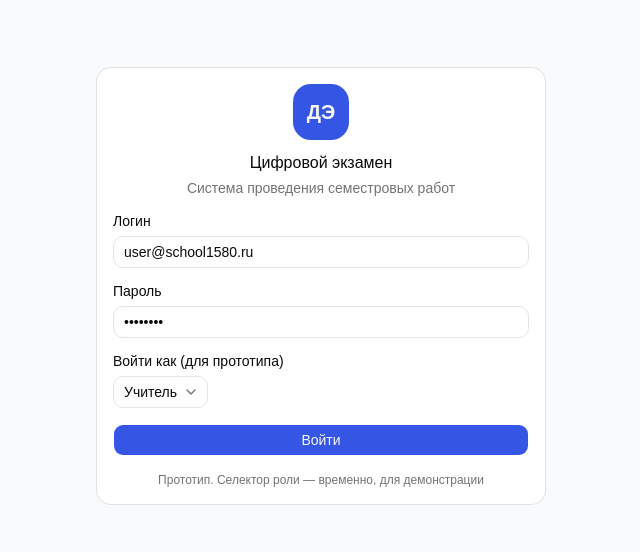
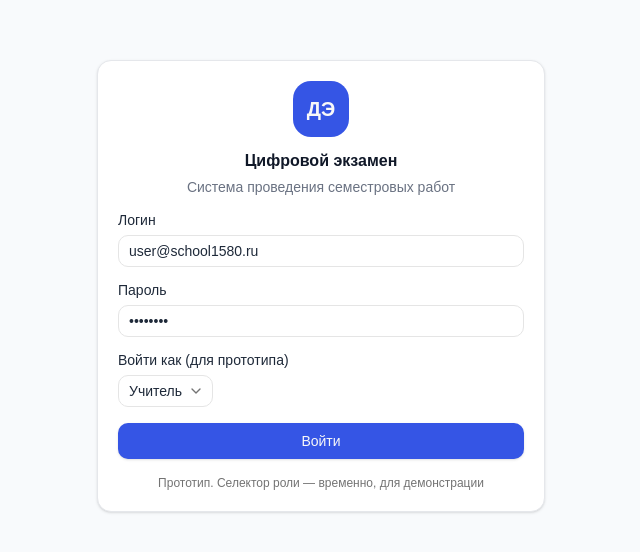
Before and after one commit to DavidZhivaev/digital-examen-frontend, a React (Vite) app: page /login in a window 1280 px wide. Shown: the part 114-666 px from the top of the page, without its empty margins (319-959 px from the left). Built offline with nearby package versions, Linux system fonts and the light colour scheme.

Commit message:
fix: сделал кнопки более красивыми

```diff
--- a/package.json
+++ b/package.json
@@ -4,7 +4,7 @@
   "version": "0.0.0",
   "type": "module",
   "scripts": {
-    "dev": "vite",
+    "dev": "vite --host 127.0.0.1",
     "build": "tsc -b && vite build",
     "lint": "eslint .",
     "preview": "vite preview"
--- a/src/components/ui/button.tsx
+++ b/src/components/ui/button.tsx
@@ -1,39 +1,60 @@
 import * as React from "react"
 import { cva, type VariantProps } from "class-variance-authority"
 import { Slot } from "radix-ui"
-
 import { cn } from "@/lib/utils"
 
 const buttonVariants = cva(
-  "group/button inline-flex shrink-0 items-center justify-center rounded-lg border border-transparent bg-clip-padding text-sm font-medium whitespace-nowrap transition-all outline-none select-none focus-visible:border-ring focus-visible:ring-3 focus-visible:ring-ring/50 active:not-aria-[haspopup]:translate-y-px disabled:pointer-events-none disabled:opacity-50 aria-invalid:border-destructive aria-invalid:ring-3 aria-invalid:ring-destructive/20 dark:aria-invalid:border-destructive/50 dark:aria-invalid:ring-destructive/40 [&_svg]:pointer-events-none [&_svg]:shrink-0 [&_svg:not([class*='size-'])]:size-4",
+  [
+    "inline-flex items-center justify-center gap-2",
+    "whitespace-nowrap shrink-0 select-none",
+    "rounded-lg text-sm font-medium",
+    "transition-all duration-200",
+    "outline-none",
+
+    // disabled
+    "disabled:pointer-events-none disabled:opacity-50",
+
+    // focus (как в норм UI libs)
+    "focus-visible:ring-2 focus-visible:ring-ring focus-visible:ring-offset-2",
+
+    // press effect
+    "active:scale-[0.98]",
+
+    // icons
+    "[&_svg]:pointer-events-none [&_svg]:shrink-0",
+    "[&_svg:not([class*='size-'])]:size-4",
+  ].join(" "),
   {
     variants: {
       variant: {
-        default: "bg-primary text-primary-foreground hover:bg-primary/80",
+        default:
+          "bg-primary text-primary-foreground shadow-sm hover:bg-primary/90 active:bg-primary/95",
+
         outline:
-          "border-border bg-background hover:bg-muted hover:text-foreground aria-expanded:bg-muted aria-expanded:text-foreground dark:border-input dark:bg-input/30 dark:hover:bg-input/50",
+          "border border-input bg-background hover:bg-accent hover:text-accent-foreground shadow-sm",
+
         secondary:
-          "bg-secondary text-secondary-foreground hover:bg-[color-mix(in_oklch,var(--secondary),var(--foreground)_5%)] aria-expanded:bg-secondary aria-expanded:text-secondary-foreground",
+          "bg-secondary text-secondary-foreground hover:bg-secondary/80",
+
         ghost:
-          "hover:bg-muted hover:text-foreground aria-expanded:bg-muted aria-expanded:text-foreground dark:hover:bg-muted/50",
+          "hover:bg-accent hover:text-accent-foreground",
+
         destructive:
-          "bg-destructive/10 text-destructive hover:bg-destructive/20 focus-visible:border-destructive/40 focus-visible:ring-destructive/20 dark:bg-destructive/20 dark:hover:bg-destructive/30 dark:focus-visible:ring-destructive/40",
-        link: "text-primary underline-offset-4 hover:underline",
+          "bg-destructive text-destructive-foreground hover:bg-destructive/90",
+
+        link:
+          "text-primary underline-offset-4 hover:underline",
       },
+
       size: {
-        default:
-          "h-8 gap-1.5 px-2.5 has-data-[icon=inline-end]:pr-2 has-data-[icon=inline-start]:pl-2",
-        xs: "h-6 gap-1 rounded-[min(var(--radius-md),10px)] px-2 text-xs in-data-[slot=button-group]:rounded-lg has-data-[icon=inline-end]:pr-1.5 has-data-[icon=inline-start]:pl-1.5 [&_svg:not([class*='size-'])]:size-3",
-        sm: "h-7 gap-1 rounded-[min(var(--radius-md),12px)] px-2.5 text-[0.8rem] in-data-[slot=button-group]:rounded-lg has-data-[icon=inline-end]:pr-1.5 has-data-[icon=inline-start]:pl-1.5 [&_svg:not([class*='size-'])]:size-3.5",
-        lg: "h-9 gap-1.5 px-2.5 has-data-[icon=inline-end]:pr-2 has-data-[icon=inline-start]:pl-2",
-        icon: "size-8",
-        "icon-xs":
-          "size-6 rounded-[min(var(--radius-md),10px)] in-data-[slot=button-group]:rounded-lg [&_svg:not([class*='size-'])]:size-3",
-        "icon-sm":
-          "size-7 rounded-[min(var(--radius-md),12px)] in-data-[slot=button-group]:rounded-lg",
-        "icon-lg": "size-9",
+        sm: "h-8 px-3 text-xs rounded-md",
+        default: "h-9  px-4",
+        lg: "h-11 px-6 text-base",
+
+        icon: "h-9 w-9 rounded-md",
       },
     },
+
     defaultVariants: {
       variant: "default",
       size: "default",
@@ -41,26 +62,43 @@ const buttonVariants = cva(
   }
 )
 
+type ButtonProps = React.ButtonHTMLAttributes<HTMLButtonElement> &
+  VariantProps<typeof buttonVariants> & {
+    asChild?: boolean
+    loading?: boolean
+  }
+
 function Button({
   className,
-  variant = "default",
-  size = "default",
+  variant,
+  size,
   asChild = false,
+  loading = false,
+  disabled,
+  children,
   ...props
-}: React.ComponentProps<"button"> &
-  VariantProps<typeof buttonVariants> & {
-    asChild?: boolean
-  }) {
+}: ButtonProps) {
   const Comp = asChild ? Slot.Root : "button"
+
+  const isDisabled = disabled || loading
 
   return (
     <Comp
       data-slot="button"
-      data-variant={variant}
-      data-size={size}
-      className={cn(buttonVariants({ variant, size, className }))}
+      data-loading={loading ? "true" : "false"}
+      className={cn(buttonVariants({ variant, size }), className)}
+      disabled={isDisabled}
       {...props}
-    />
+    >
+      {loading ? (
+        <span className="flex items-center gap-2">
+          <span className="size-4 animate-spin rounded-full border-2 border-current border-t-transparent" />
+          {children}
+        </span>
+      ) : (
+        children
+      )}
+    </Comp>
   )
 }
 
--- a/src/components/ui/card.tsx
+++ b/src/components/ui/card.tsx
@@ -1,18 +1,28 @@
 import * as React from "react"
+import { cn } from "@/lib/utils"
 
-import { cn } from "@/lib/utils"
+/* CARD ROOT */
 
 function Card({
   className,
   size = "default",
   ...props
-}: React.ComponentProps<"div"> & { size?: "default" | "sm" }) {
+}: React.ComponentProps<"div"> & {
+  size?: "default" | "sm"
+}) {
   return (
     <div
       data-slot="card"
       data-size={size}
       className={cn(
-        "group/card flex flex-col gap-(--card-spacing) overflow-hidden rounded-xl bg-card py-(--card-spacing) text-sm text-card-foreground ring-1 ring-foreground/10 [--card-spacing:--spacing(4)] has-data-[slot=card-footer]:pb-0 has-[>img:first-child]:pt-0 data-[size=sm]:[--card-spacing:--spacing(3)] data-[size=sm]:has-data-[slot=card-footer]:pb-0 *:[img:first-child]:rounded-t-xl *:[img:last-child]:rounded-b-xl",
+        "flex flex-col overflow-hidden rounded-xl",
+        "bg-white border border-gray-200",
+        "text-gray-900",
+        "shadow-sm",
+
+        // spacing system
+        size === "default" ? "gap-4" : "gap-3",
+
         className
       )}
       {...props}
@@ -20,12 +30,18 @@ function Card({
   )
 }
 
-function CardHeader({ className, ...props }: React.ComponentProps<"div">) {
+/* HEADER */
+
+function CardHeader({
+  className,
+  ...props
+}: React.ComponentProps<"div">) {
   return (
     <div
       data-slot="card-header"
       className={cn(
-        "group/card-header @container/card-header grid auto-rows-min items-start gap-1 rounded-t-xl px-(--card-spacing) has-data-[slot=card-action]:grid-cols-[1fr_auto] has-data-[slot=card-description]:grid-rows-[auto_auto] [.border-b]:pb-(--card-spacing)",
+        "flex flex-col gap-1",
+        "px-5 pt-5",
         className
       )}
       {...props}
@@ -33,12 +49,18 @@ function CardHeader({ className, ...props }: React.ComponentProps<"div">) {
   )
 }
 
-function CardTitle({ className, ...props }: React.ComponentProps<"div">) {
+/* TITLE */
+
+function CardTitle({
+  className,
+  ...props
+}: React.ComponentProps<"div">) {
   return (
     <div
       data-slot="card-title"
       className={cn(
-        "font-heading text-base leading-snug font-medium group-data-[size=sm]/card:text-sm",
+        "text-[16px] font-semibold leading-6",
+        "text-gray-900",
         className
       )}
       {...props}
@@ -46,22 +68,17 @@ function CardTitle({ className, ...props }: React.ComponentProps<"div">) {
   )
 }
 
-function CardDescription({ className, ...props }: React.ComponentProps<"div">) {
+/* DESCRIPTION */
+
+function CardDescription({
+  className,
+  ...props
+}: React.ComponentProps<"div">) {
   return (
     <div
       data-slot="card-description"
-      className={cn("text-sm text-muted-foreground", className)}
-      {...props}
-    />
-  )
-}
-
-function CardAction({ className, ...props }: React.ComponentProps<"div">) {
-  return (
-    <div
-      data-slot="card-action"
       className={cn(
-        "col-start-2 row-span-2 row-start-1 self-start justify-self-end",
+        "text-[14px] leading-5 text-gray-500",
         className
       )}
       {...props}
@@ -69,22 +86,57 @@ function CardAction({ className, ...props }: React.ComponentProps<"div">) {
   )
 }
 
-function CardContent({ className, ...props }: React.ComponentProps<"div">) {
+/* ACTION */
+
+function CardAction({
+  className,
+  ...props
+}: React.ComponentProps<"div">) {
   return (
     <div
-      data-slot="card-content"
-      className={cn("px-(--card-spacing)", className)}
+      data-slot="card-action"
+      className={cn(
+        "flex items-center justify-end",
+        className
+      )}
       {...props}
     />
   )
 }
 
-function CardFooter({ className, ...props }: React.ComponentProps<"div">) {
+/* CONTENT */
+
+function CardContent({
+  className,
+  ...props
+}: React.ComponentProps<"div">) {
+  return (
+    <div
+      data-slot="card-content"
+      className={cn(
+        "px-5 pb-5",
+        "text-[15px] leading-6 text-gray-800",
+        className
+      )}
+      {...props}
+    />
+  )
+}
+
+/* FOOTER */
+
+function CardFooter({
+  className,
+  ...props
+}: React.ComponentProps<"div">) {
   return (
     <div
       data-slot="card-footer"
       className={cn(
-        "flex items-center rounded-b-xl border-t bg-muted/50 p-(--card-spacing)",
+        "flex items-center justify-between",
+        "px-5 py-4",
+        "border-t border-gray-100",
+        "bg-gray-50/60",
         className
       )}
       {...props}
--- a/src/components/ui/dropdown-menu.tsx
+++ b/src/components/ui/dropdown-menu.tsx
@@ -2,27 +2,35 @@
 
 import * as React from "react"
 import { DropdownMenu as DropdownMenuPrimitive } from "radix-ui"
-
 import { cn } from "@/lib/utils"
 import { CheckIcon, ChevronRightIcon } from "lucide-react"
 
-function DropdownMenu({
-  ...props
-}: React.ComponentProps<typeof DropdownMenuPrimitive.Root>) {
+/* ROOT */
+
+function DropdownMenu(
+  props: React.ComponentProps<typeof DropdownMenuPrimitive.Root>
+) {
   return <DropdownMenuPrimitive.Root data-slot="dropdown-menu" {...props} />
 }
 
-function DropdownMenuPortal({
-  ...props
-}: React.ComponentProps<typeof DropdownMenuPrimitive.Portal>) {
+/* PORTAL */
+
+function DropdownMenuPortal(
+  props: React.ComponentProps<typeof DropdownMenuPrimitive.Portal>
+) {
   return (
-    <DropdownMenuPrimitive.Portal data-slot="dropdown-menu-portal" {...props} />
+    <DropdownMenuPrimitive.Portal
+      data-slot="dropdown-menu-portal"
+      {...props}
+    />
   )
 }
 
-function DropdownMenuTrigger({
-  ...props
-}: React.ComponentProps<typeof DropdownMenuPrimitive.Trigger>) {
+/* TRIGGER */
+
+function DropdownMenuTrigger(
+  props: React.ComponentProps<typeof DropdownMenuPrimitive.Trigger>
+) {
   return (
     <DropdownMenuPrimitive.Trigger
       data-slot="dropdown-menu-trigger"
@@ -31,32 +39,63 @@ function DropdownMenuTrigger({
   )
 }
 
+/* CONTENT (IMPORTANT PART) */
+
 function DropdownMenuContent({
   className,
   align = "start",
-  sideOffset = 4,
+  sideOffset = 6,
   ...props
 }: React.ComponentProps<typeof DropdownMenuPrimitive.Content>) {
   return (
     <DropdownMenuPrimitive.Portal>
       <DropdownMenuPrimitive.Content
         data-slot="dropdown-menu-content"
+        align={align}
         sideOffset={sideOffset}
-        align={align}
-        className={cn("z-50 max-h-(--radix-dropdown-menu-content-available-height) w-(--radix-dropdown-menu-trigger-width) min-w-32 origin-(--radix-dropdown-menu-content-transform-origin) overflow-x-hidden overflow-y-auto rounded-lg bg-popover p-1 text-popover-foreground shadow-md ring-1 ring-foreground/10 duration-100 data-[side=bottom]:slide-in-from-top-2 data-[side=left]:slide-in-from-right-2 data-[side=right]:slide-in-from-left-2 data-[side=top]:slide-in-from-bottom-2 data-[state=closed]:overflow-hidden data-open:animate-in data-open:fade-in-0 data-open:zoom-in-95 data-closed:animate-out data-closed:fade-out-0 data-closed:zoom-out-95", className )}
+        className={cn(
+          // CORE LAYOUT
+          "z-[100] min-w-48 max-w-[260px]",
+          "rounded-lg border bg-white",
+
+          // spacing
+          "p-1",
+
+          // typography
+          "text-sm text-gray-800",
+
+          // shadow (soft, not aggressive)
+          "shadow-md",
+
+          // behavior
+          "overflow-hidden",
+
+          // animation (light, not distracting)
+          "data-[state=open]:animate-in data-[state=open]:fade-in-0 data-[state=open]:zoom-in-95",
+          "data-[state=closed]:animate-out data-[state=closed]:fade-out-0 data-[state=closed]:zoom-out-95",
+
+          className
+        )}
         {...props}
       />
     </DropdownMenuPrimitive.Portal>
   )
 }
 
-function DropdownMenuGroup({
-  ...props
-}: React.ComponentProps<typeof DropdownMenuPrimitive.Group>) {
+/* GROUP */
+
+function DropdownMenuGroup(
+  props: React.ComponentProps<typeof DropdownMenuPrimitive.Group>
+) {
   return (
-    <DropdownMenuPrimitive.Group data-slot="dropdown-menu-group" {...props} />
+    <DropdownMenuPrimitive.Group
+      data-slot="dropdown-menu-group"
+      {...props}
+    />
   )
 }
+
+/* ITEM */
 
 function DropdownMenuItem({
   className,
@@ -73,7 +112,26 @@ function DropdownMenuItem({
       data-inset={inset}
       data-variant={variant}
       className={cn(
-        "group/dropdown-menu-item relative flex cursor-default items-center gap-1.5 rounded-md px-1.5 py-1 text-sm outline-hidden select-none focus:bg-accent focus:text-accent-foreground not-data-[variant=destructive]:focus:**:text-accent-foreground data-inset:pl-7 data-[variant=destructive]:text-destructive data-[variant=destructive]:focus:bg-destructive/10 data-[variant=destructive]:focus:text-destructive dark:data-[variant=destructive]:focus:bg-destructive/20 data-disabled:pointer-events-none data-disabled:opacity-50 [&_svg]:pointer-events-none [&_svg]:shrink-0 [&_svg:not([class*='size-'])]:size-4 data-[variant=destructive]:*:[svg]:text-destructive",
+        "relative flex items-center gap-2",
+        "rounded-md px-3 py-2",
+        "text-sm",
+
+        // UX
+        "cursor-default select-none",
+        "transition-colors",
+
+        // hover
+        "focus:bg-gray-100",
+
+        // disabled
+        "data-disabled:pointer-events-none data-disabled:opacity-50",
+
+        // destructive
+        variant === "destructive" &&
+          "text-red-600 focus:bg-red-50",
+
+        inset && "pl-7",
+
         className
       )}
       {...props}
@@ -81,43 +139,55 @@ function DropdownMenuItem({
   )
 }
 
+/* CHECKBOX ITEM */
+
 function DropdownMenuCheckboxItem({
   className,
   children,
   checked,
   inset,
   ...props
-}: React.ComponentProps<typeof DropdownMenuPrimitive.CheckboxItem> & {
+}: React.ComponentProps<
+  typeof DropdownMenuPrimitive.CheckboxItem
+> & {
   inset?: boolean
 }) {
   return (
     <DropdownMenuPrimitive.CheckboxItem
-      data-slot="dropdown-menu-checkbox-item"
+      checked={checked}
       data-inset={inset}
       className={cn(
-        "relative flex cursor-default items-center gap-1.5 rounded-md py-1 pr-8 pl-1.5 text-sm outline-hidden select-none focus:bg-accent focus:text-accent-foreground focus:**:text-accent-foreground data-inset:pl-7 data-disabled:pointer-events-none data-disabled:opacity-50 [&_svg]:pointer-events-none [&_svg]:shrink-0 [&_svg:not([class*='size-'])]:size-4",
+        "relative flex items-center gap-2",
+        "rounded-md px-3 py-2",
+        "text-sm",
+
+        "cursor-default select-none",
+        "focus:bg-gray-100",
+
+        "data-disabled:pointer-events-none data-disabled:opacity-50",
+
+        inset && "pl-7",
+
         className
       )}
-      checked={checked}
       {...props}
     >
-      <span
-        className="pointer-events-none absolute right-2 flex items-center justify-center"
-        data-slot="dropdown-menu-checkbox-item-indicator"
-      >
+      <span className="absolute right-3 flex items-center justify-center">
         <DropdownMenuPrimitive.ItemIndicator>
-          <CheckIcon
-          />
+          <CheckIcon className="size-4" />
         </DropdownMenuPrimitive.ItemIndicator>
       </span>
+
       {children}
     </DropdownMenuPrimitive.CheckboxItem>
   )
 }
 
-function DropdownMenuRadioGroup({
-  ...props
-}: React.ComponentProps<typeof DropdownMenuPrimitive.RadioGroup>) {
+/* RADIO GROUP */
+
+function DropdownMenuRadioGroup(
+  props: React.ComponentProps<typeof DropdownMenuPrimitive.RadioGroup>
+) {
   return (
     <DropdownMenuPrimitive.RadioGroup
       data-slot="dropdown-menu-radio-group"
@@ -125,6 +195,8 @@ function DropdownMenuRadioGroup({
     />
   )
 }
+
+/* RADIO ITEM */
 
 function DropdownMenuRadioItem({
   className,
@@ -139,24 +211,33 @@ function DropdownMenuRadioItem({
       data-slot="dropdown-menu-radio-item"
       data-inset={inset}
       className={cn(
-        "relative flex cursor-default items-center gap-1.5 rounded-md py-1 pr-8 pl-1.5 text-sm outline-hidden select-none focus:bg-accent focus:text-accent-foreground focus:**:text-accent-foreground data-inset:pl-7 data-disabled:pointer-events-none data-disabled:opacity-50 [&_svg]:pointer-events-none [&_svg]:shrink-0 [&_svg:not([class*='size-'])]:size-4",
+        "relative flex items-center gap-2",
+        "rounded-md px-3 py-2",
+        "text-sm",
+
+        "cursor-default select-none",
+        "focus:bg-gray-100",
+
+        "data-disabled:pointer-events-none data-disabled:opacity-50",
+
+        inset && "pl-7",
+
         className
       )}
       {...props}
     >
-      <span
-        className="pointer-events-none absolute right-2 flex items-center justify-center"
-        data-slot="dropdown-menu-radio-item-indicator"
-      >
+      <span className="absolute right-3 flex items-center justify-center">
         <DropdownMenuPrimitive.ItemIndicator>
-          <CheckIcon
-          />
+          <CheckIcon className="size-4" />
         </DropdownMenuPrimitive.ItemIndicator>
       </span>
+
       {children}
     </DropdownMenuPrimitive.RadioItem>
   )
 }
+
+/* LABEL */
 
 function DropdownMenuLabel({
   className,
@@ -167,10 +248,11 @@ function DropdownMenuLabel({
 }) {
   return (
     <DropdownMenuPrimitive.Label
-      data-slot="dropdown-menu-label"
       data-inset={inset}
       className={cn(
-        "px-1.5 py-1 text-xs font-medium text-muted-foreground data-inset:pl-7",
+        "px-3 py-2",
+        "text-xs font-medium text-gray-500",
+        inset && "pl-7",
         className
       )}
       {...props}
@@ -178,18 +260,21 @@ function DropdownMenuLabel({
   )
 }
 
+/* SEPARATOR */
+
 function DropdownMenuSeparator({
   className,
   ...props
 }: React.ComponentProps<typeof DropdownMenuPrimitive.Separator>) {
   return (
     <DropdownMenuPrimitive.Separator
-      data-slot="dropdown-menu-separator"
-      className={cn("-mx-1 my-1 h-px bg-border", className)}
+      className={cn("my-1 h-px bg-gray-200", className)}
       {...props}
     />
   )
 }
+
+/* SHORTCUT */
 
 function DropdownMenuShortcut({
   className,
@@ -197,9 +282,8 @@ function DropdownMenuShortcut({
 }: React.ComponentProps<"span">) {
   return (
     <span
-      data-slot="dropdown-menu-shortcut"
       className={cn(
-        "ml-auto text-xs tracking-widest text-muted-foreground group-focus/dropdown-menu-item:text-accent-foreground",
+        "ml-auto text-xs text-gray-400",
         className
       )}
       {...props}
@@ -207,10 +291,17 @@ function DropdownMenuShortcut({
   )
 }
 
-function DropdownMenuSub({
-  ...props
-}: React.ComponentProps<typeof DropdownMenuPrimitive.Sub>) {
-  return <DropdownMenuPrimitive.Sub data-slot="dropdown-menu-sub" {...props} />
+/* SUB MENU */
+
+function DropdownMenuSub(
+  props: React.ComponentProps<typeof DropdownMenuPrimitive.Sub>
+) {
+  return (
+    <DropdownMenuPrimitive.Sub
+      data-slot="dropdown-menu-sub"
+      {...props}
+    />
+  )
 }
 
 function DropdownMenuSubTrigger({
@@ -218,21 +309,30 @@ function DropdownMenuSubTrigger({
   inset,
   children,
   ...props
-}: React.ComponentProps<typeof DropdownMenuPrimitive.SubTrigger> & {
+}: React.ComponentProps<
+  typeof DropdownMenuPrimitive.SubTrigger
+> & {
   inset?: boolean
 }) {
   return (
     <DropdownMenuPrimitive.SubTrigger
-      data-slot="dropdown-menu-sub-trigger"
       data-inset={inset}
       className={cn(
-        "flex cursor-default items-center gap-1.5 rounded-md px-1.5 py-1 text-sm outline-hidden select-none focus:bg-accent focus:text-accent-foreground not-data-[variant=destructive]:focus:**:text-accent-foreground data-inset:pl-7 data-open:bg-accent data-open:text-accent-foreground [&_svg]:pointer-events-none [&_svg]:shrink-0 [&_svg:not([class*='size-'])]:size-4",
+        "flex items-center gap-2",
+        "rounded-md px-3 py-2",
+        "text-sm",
+
+        "cursor-default select-none",
+        "focus:bg-gray-100",
+
+        inset && "pl-7",
+
         className
       )}
       {...props}
     >
       {children}
-      <ChevronRightIcon className="ml-auto" />
+      <ChevronRightIcon className="ml-auto size-4 text-gray-400" />
     </DropdownMenuPrimitive.SubTrigger>
   )
 }
@@ -243,8 +343,12 @@ function DropdownMenuSubContent({
 }: React.ComponentProps<typeof DropdownMenuPrimitive.SubContent>) {
   return (
     <DropdownMenuPrimitive.SubContent
-      data-slot="dropdown-menu-sub-content"
-      className={cn("z-50 min-w-[96px] origin-(--radix-dropdown-menu-content-transform-origin) overflow-hidden rounded-lg bg-popover p-1 text-popover-foreground shadow-lg ring-1 ring-foreground/10 duration-100 data-[side=bottom]:slide-in-from-top-2 data-[side=left]:slide-in-from-right-2 data-[side=right]:slide-in-from-left-2 data-[side=top]:slide-in-from-bottom-2 data-open:animate-in data-open:fade-in-0 data-open:zoom-in-95 data-closed:animate-out data-closed:fade-out-0 data-closed:zoom-out-95", className )}
+      className={cn(
+        "z-[110] min-w-40",
+        "rounded-lg border bg-white",
+        "p-1 shadow-md",
+        className
+      )}
       {...props}
     />
   )
--- a/src/components/ui/table.tsx
+++ b/src/components/ui/table.tsx
@@ -1,48 +1,54 @@
 import * as React from "react"
-
 import { cn } from "@/lib/utils"
 
-function Table({ className, ...props }: React.ComponentProps<"table">) {
+/* CONTAINER */
+
+function Table({
+  className,
+  ...props
+}: React.ComponentProps<"table">) {
   return (
-    <div
-      data-slot="table-container"
-      className="relative w-full overflow-x-auto"
-    >
+    <div className="w-full overflow-x-auto rounded-lg border bg-white">
       <table
-        data-slot="table"
-        className={cn("w-full caption-bottom text-sm", className)}
+        className={cn(
+          "w-full border-collapse",
+          "text-[15.5px] leading-6 text-gray-800",
+          className
+        )}
         {...props}
       />
     </div>
   )
 }
 
-function TableHeader({ className, ...props }: React.ComponentProps<"thead">) {
+/* HEADER */
+
+function TableHeader(props: React.ComponentProps<"thead">) {
   return (
     <thead
-      data-slot="table-header"
-      className={cn("[&_tr]:border-b", className)}
+      className="bg-gray-50 border-b"
       {...props}
     />
   )
 }
 
-function TableBody({ className, ...props }: React.ComponentProps<"tbody">) {
-  return (
-    <tbody
-      data-slot="table-body"
-      className={cn("[&_tr:last-child]:border-0", className)}
-      {...props}
-    />
-  )
+/* BODY */
+
+function TableBody(props: React.ComponentProps<"tbody">) {
+  return <tbody {...props} />
 }
 
-function TableFooter({ className, ...props }: React.ComponentProps<"tfoot">) {
+/* ROW */
+
+function TableRow({
+  className,
+  ...props
+}: React.ComponentProps<"tr">) {
   return (
-    <tfoot
-      data-slot="table-footer"
+    <tr
       className={cn(
-        "border-t bg-muted/50 font-medium [&>tr]:last:border-b-0",
+        "border-b last:border-0",
+        "hover:bg-gray-50 transition-colors",
         className
       )}
       {...props}
@@ -50,12 +56,37 @@ function TableFooter({ className, ...props }: React.ComponentProps<"tfoot">) {
   )
 }
 
-function TableRow({ className, ...props }: React.ComponentProps<"tr">) {
+/* HEAD CELL */
+
+function TableHead({
+  className,
+  ...props
+}: React.ComponentProps<"th">) {
   return (
-    <tr
-      data-slot="table-row"
+    <th
       className={cn(
-        "border-b transition-colors hover:bg-muted/50 has-aria-expanded:bg-muted/50 data-[state=selected]:bg-muted",
+        "text-left font-semibold text-gray-700",
+        "px-5 py-4",
+        "whitespace-nowrap",
+        "text-[15px]"
+      )}
+      {...props}
+    />
+  )
+}
+
+/* CELL */
+
+function TableCell({
+  className,
+  ...props
+}: React.ComponentProps<"td">) {
+  return (
+    <td
+      className={cn(
+        "px-5 py-4",
+        "text-[15.5px] text-gray-800",
+        "whitespace-nowrap",
         className
       )}
       {...props}
@@ -63,40 +94,12 @@ function TableRow({ className, ...props }: React.ComponentProps<"tr">) {
   )
 }
 
-function TableHead({ className, ...props }: React.ComponentProps<"th">) {
-  return (
-    <th
-      data-slot="table-head"
-      className={cn(
-        "h-10 px-2 text-left align-middle font-medium whitespace-nowrap text-foreground [&:has([role=checkbox])]:pr-0",
-        className
-      )}
-      {...props}
-    />
-  )
-}
+/* CAPTION */
 
-function TableCell({ className, ...props }: React.ComponentProps<"td">) {
-  return (
-    <td
-      data-slot="table-cell"
-      className={cn(
-        "p-2 align-middle whitespace-nowrap [&:has([role=checkbox])]:pr-0",
-        className
-      )}
-      {...props}
-    />
-  )
-}
-
-function TableCaption({
-  className,
-  ...props
-}: React.ComponentProps<"caption">) {
+function TableCaption(props: React.ComponentProps<"caption">) {
   return (
     <caption
-      data-slot="table-caption"
-      className={cn("mt-4 text-sm text-muted-foreground", className)}
+      className="mt-3 text-sm text-gray-500"
       {...props}
     />
   )
@@ -106,9 +109,8 @@ export {
   Table,
   TableHeader,
   TableBody,
-  TableFooter,
+  TableRow,
   TableHead,
-  TableRow,
   TableCell,
   TableCaption,
 }
```
